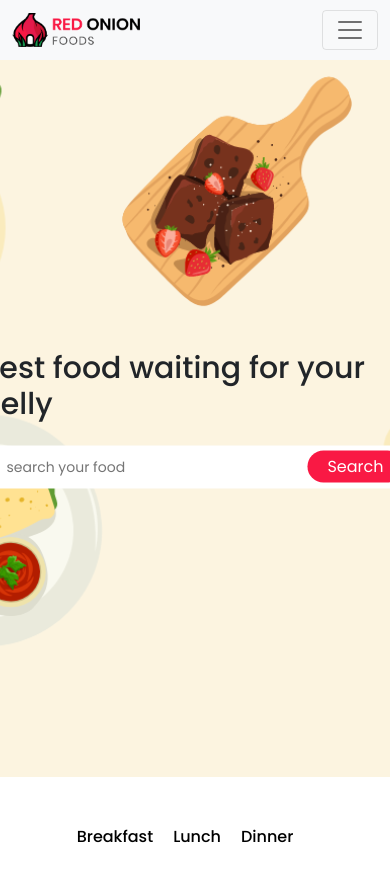
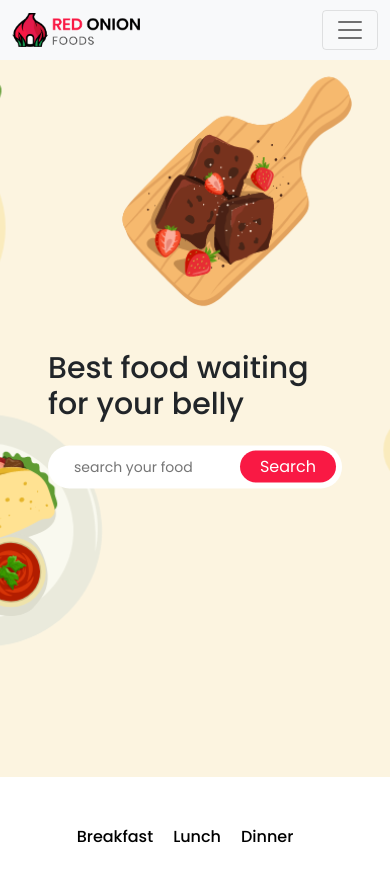
Before and after one commit to alifbinhossain/Red-Onion-Restaurant, a React (Create React App) app: page / in a window 390 px wide. Shown: the top 882 px of the page. Built offline with nearby package versions, Linux system fonts and the light colour scheme; no server answers.

Commit message:
banner section updated

```diff
--- a/src/Sass/components/_banner.scss
+++ b/src/Sass/components/_banner.scss
@@ -47,12 +47,18 @@
     background-position-y: -80px;
 
     &__content {
+      width: 100%;
+      padding: 3rem;
       h1 {
         font-size: 30px;
       }
       &--search-box {
         width: 100%;
       }
+
+      &--input-search {
+        width: 30%;
+      }
     }
   }
 }
```
